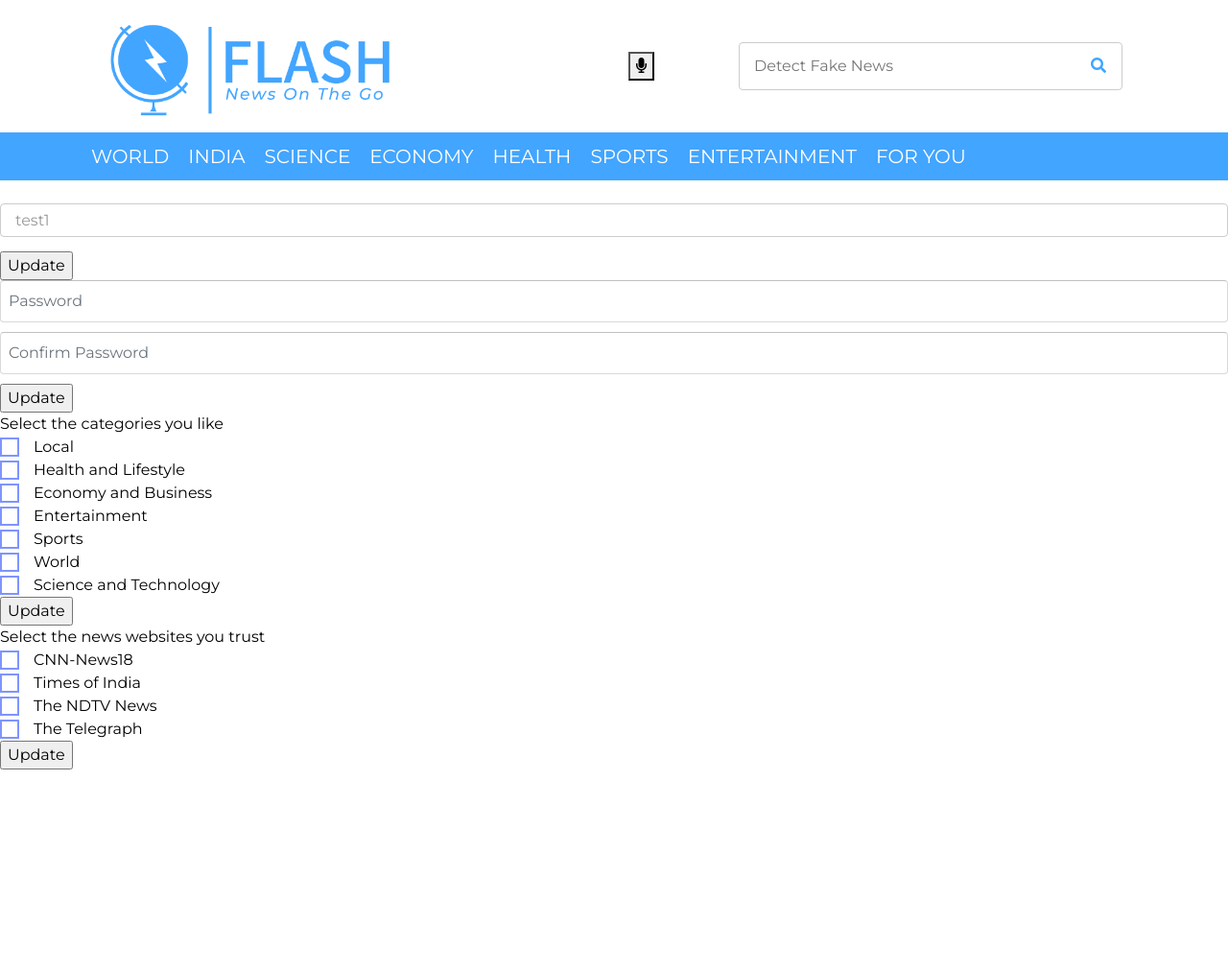
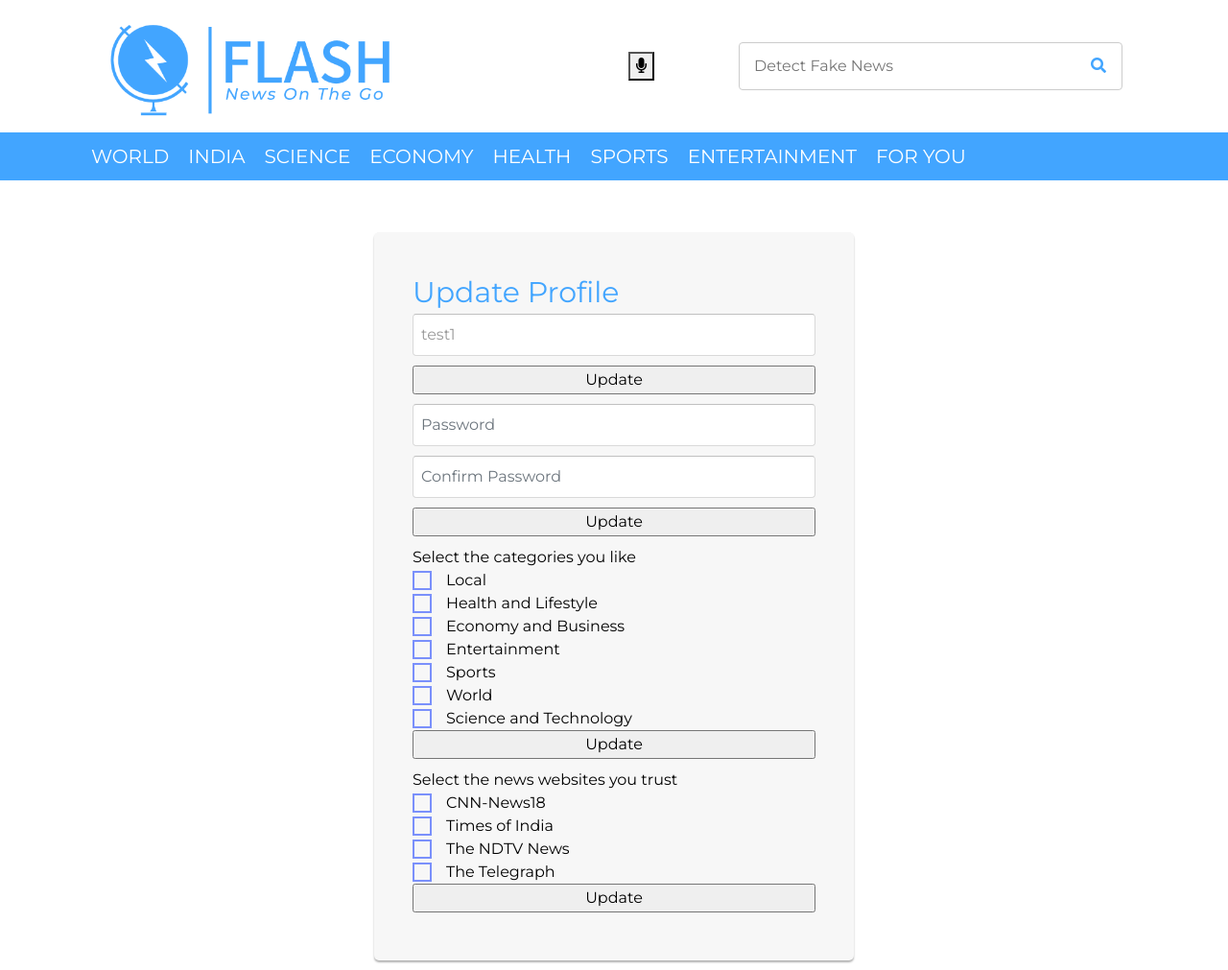
Before and after one commit to Rohini13/Flash, a Django app: page /profile/1 in a window 1280 px wide. Shown: the part 28-1039 px from the top of the page at 96% size. Before the commit the page ends 830 px from the top, so only its background shows below. Run offline with Django 3.2, Linux system fonts and the light colour scheme; a user stored in the database is signed in; data comes from the database, SQL or seed files in the repository; both versions use the stored data as it was after the commit; some libraries are stand-ins or nearby versions.

Commit message:
frontend edit profile

```diff
--- a/news/templates/news/edit_profile.html
+++ b/news/templates/news/edit_profile.html
@@ -103,6 +103,8 @@
         </div>
         <br>
         <!-- Nav Bar End -->
+         <div class="login-card">
+           <div class="title-login">Update Profile</div>
         <form id="msform" action="{% url 'change_username' num %}" method="post">
             {% csrf_token %}
             <input type="text" name="username" id="username" class="form-control" placeholder="Username" value="{{ flashuser.user.username }}"/>
@@ -179,6 +181,7 @@
               {% endif %}
               <input type="submit" name="change" class="submit action-button" id="change" value="Update">
         </form>
+         </div>
 
 </body>
 </html>
```
Also changed, not shown: db.sqlite3.
